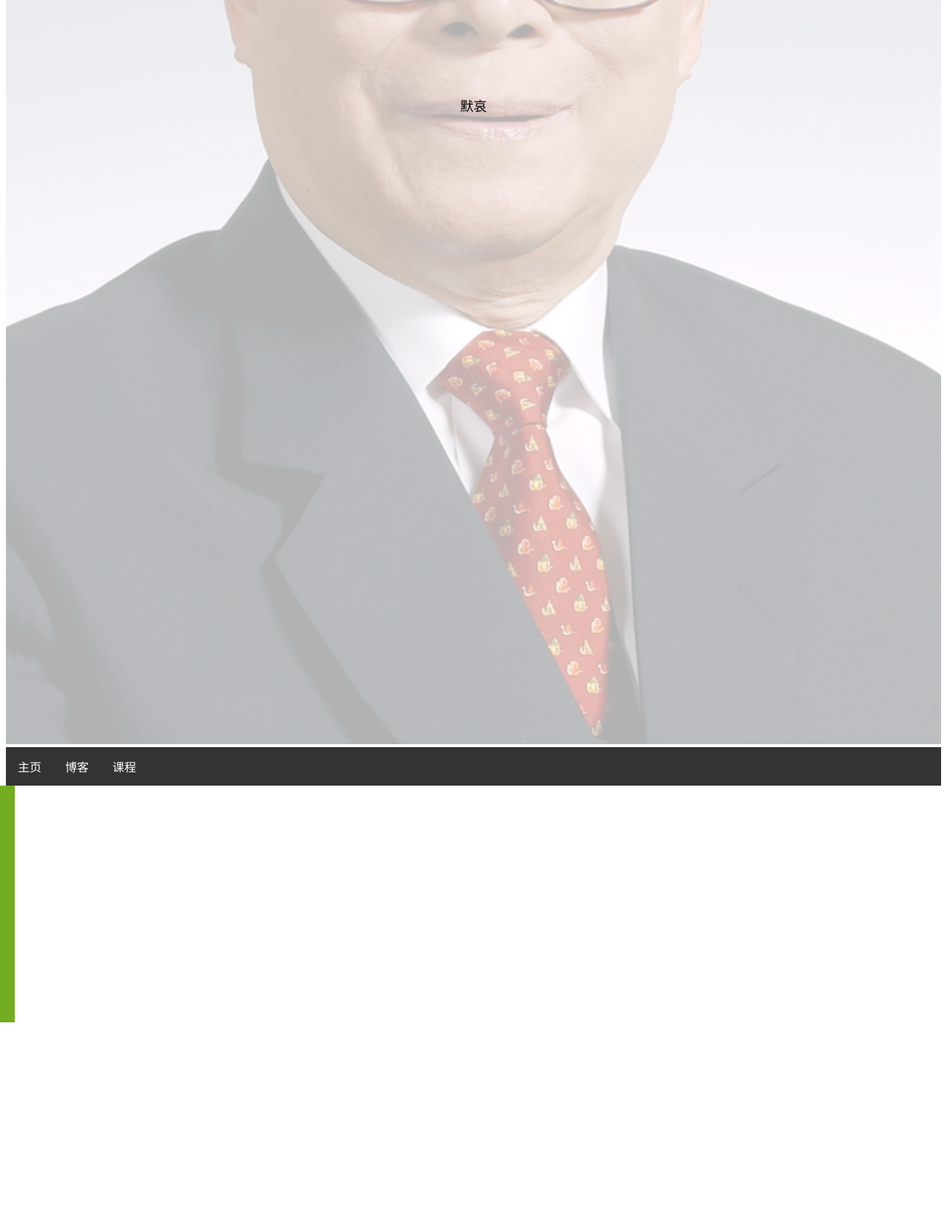
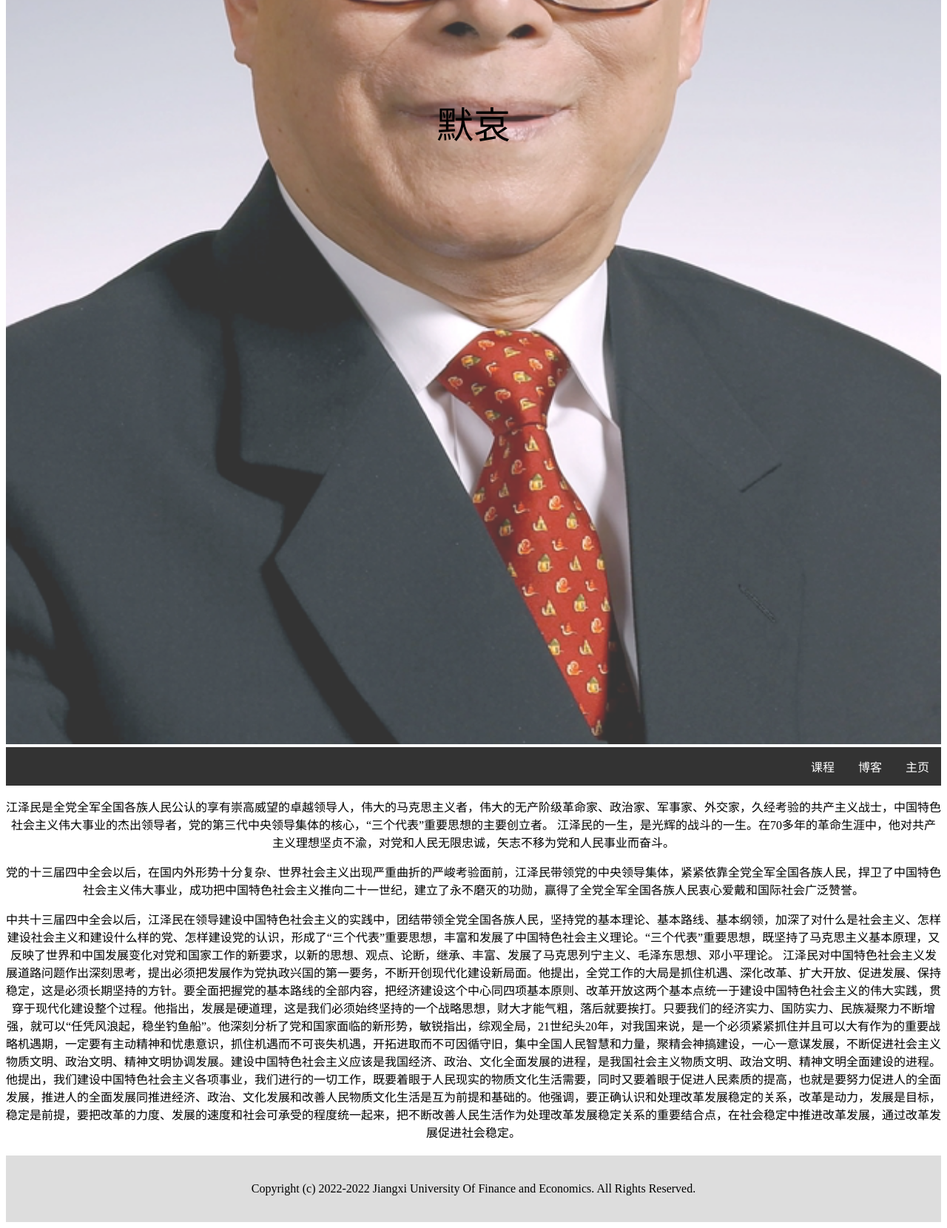
Before and after one commit to Wisdomli05/hw3, a plain HTML site: page index.html in a window 1280 px wide. Shown: the part 760-2420 px from the top of the page at 74% size. Before the commit the page ends 1830 px from the top, so only its background shows below. Drawn offline with Linux system fonts and the light colour scheme.

Commit message:
Update index.html

```diff
--- a/index.html
+++ b/index.html
@@ -1,9 +1,13 @@
 <!DOCTYPE html>
 <html>
+
 <head>
-    <meta charset="utf-8"/>
+    <meta charset="utf-8" />
     <style>
-    .container {
+        body{
+            text-align: center;
+        }
+        .header {
             position: relative;
         }
 
@@ -12,13 +16,13 @@
             top: 50%;
             width: 100%;
             text-align: center;
-  font-size: 18px;
+            font-size: 50px;
         }
 
         img {
             width: 100%;
-  height: auto;
-  opacity: 0.3;
+            height: 10%;
+            opacity: 0.8;
         }
 
         ul {
@@ -30,10 +34,11 @@ ul {
         }
 
         li {
-  float: left;
+            float: right;
         }
 
-li a, .dropbtn {
+        li a,
+        .dropbtn {
             display: inline-block;
             color: white;
             text-align: center;
@@ -41,7 +46,8 @@ li a, .dropbtn {
             text-decoration: none;
         }
 
-li a:hover, .dropdown:hover .dropbtn {
+        li a:hover,
+        .dropdown:hover .dropbtn {
             background-color: red;
         }
 
@@ -54,7 +60,7 @@ li.dropdown {
             position: absolute;
             background-color: #f9f9f9;
             min-width: 160px;
-  box-shadow: 0px 8px 16px 0px rgba(0,0,0,0.2);
+            box-shadow: 0px 8px 16px 0px rgba(0, 0, 0, 0.2);
             z-index: 1;
         }
 
@@ -66,39 +72,81 @@ li.dropdown {
             text-align: left;
         }
 
-.dropdown-content a:hover {background-color: #f1f1f1;}
+        .dropdown-content a:hover {
+            background-color: #f1f1f1;
+        }
 
         .dropdown:hover .dropdown-content {
             display: block;
         }
-div.fixed {
+
+        .footer {
+            padding: 20px;
+            text-align: center;
+            background: #ddd;
+            margin-top: 20px;
+        }
+
+        .box {
             position: fixed;
-  left: 0;
-  height: 300px;
-  border: 10px solid #73AD21;
+            left: 0px;
+            top:0%
+        }
+
+        span {
+            display: block;
+            font-size: 50px;
+        }
+        a{
+            text-decoration: none
         }
     </style>
 </head>
+
 <body>
-
-<header>
-    <div class="container">
-        <img src="91529822720e0cf3d7ca42c4e413e51fbe096b637ccc.png" alt="W3School" width="800" height="450">
+    <div class="header">
+        <img src="91529822720e0cf3d7ca42c4e413e51fbe096b637ccc.png">
         <div class="center">默哀</div>
+    </div>
     </div>
     <ul>
         <li><a href="https://code.visualstudio.com/">主页</a></li>
-  <li><a href=https://www.cnblogs.com/>博客</a></li>
+        <li><a href=https://www.cnblogs.com />博客</a></li>
         <li class="dropdown">
             <a href="javascript:void(0)" class="dropbtn">课程</a>
             <div class="dropdown-content">
-      <a href=https://mooc2-ans.chaoxing.com/mycourse/stu?courseid=229277919&clazzid=65043756&cpi=266051950&enc=3e158257e5134fefcfad4c3bb9d35342&t=1669811409538&pageHeader=0&v=2>Web开发基础</a>
-      <a href=https://mooc2-ans.chaoxing.com/mycourse/stu?courseid=229263646&clazzid=65012408&cpi=266051950&enc=f0af0342c87489dfaabab5e879c60c4e&t=1669811462993&pageHeader=0&v=2>微积分</a>
-      <a href=https://mooc2-ans.chaoxing.com/mycourse/stu?courseid=229192954&clazzid=64857167&cpi=266051950&enc=be6d3afe6ae5f381f74329c2dfd2d5f4&t=1669811584030&pageHeader=0&v=2>C语言程序设计</a>
+                <a
+                    href=https://mooc2-ans.chaoxing.com/mycourse/stu?courseid=229277919&clazzid=65043756&cpi=266051950&enc=3e158257e5134fefcfad4c3bb9d35342&t=1669811409538&pageHeader=0&v=2>Web开发基础</a>
+                <a
+                    href=https://mooc2-ans.chaoxing.com/mycourse/stu?courseid=229263646&clazzid=65012408&cpi=266051950&enc=f0af0342c87489dfaabab5e879c60c4e&t=1669811462993&pageHeader=0&v=2>微积分</a>
+                <a
+                    href=https://mooc2-ans.chaoxing.com/mycourse/stu?courseid=229192954&clazzid=64857167&cpi=266051950&enc=be6d3afe6ae5f381f74329c2dfd2d5f4&t=1669811584030&pageHeader=0&v=2>C语言程序设计</a>
             </div>
         </li>
     </ul>
-</header>
-<div class="fixed"></div>
+    <p> 江泽民是全党全军全国各族人民公认的享有崇高威望的卓越领导人，伟大的马克思主义者，伟大的无产阶级革命家、政治家、军事家、外交家，久经考验的共产主义战士，中国特色社会主义伟大事业的杰出领导者，党的第三代中央领导集体的核心，“三个代表”重要思想的主要创立者。
+
+        江泽民的一生，是光辉的战斗的一生。在70多年的革命生涯中，他对共产主义理想坚贞不渝，对党和人民无限忠诚，矢志不移为党和人民事业而奋斗。
+
+    <p>党的十三届四中全会以后，在国内外形势十分复杂、世界社会主义出现严重曲折的严峻考验面前，江泽民带领党的中央领导集体，紧紧依靠全党全军全国各族人民，捍卫了中国特色社会主义伟大事业，成功把中国特色社会主义推向二十一世纪，建立了永不磨灭的功勋，赢得了全党全军全国各族人民衷心爱戴和国际社会广泛赞誉。
+    </p>
+
+
+
+    <p>中共十三届四中全会以后，江泽民在领导建设中国特色社会主义的实践中，团结带领全党全国各族人民，坚持党的基本理论、基本路线、基本纲领，加深了对什么是社会主义、怎样建设社会主义和建设什么样的党、怎样建设党的认识，形成了“三个代表”重要思想，丰富和发展了中国特色社会主义理论。“三个代表”重要思想，既坚持了马克思主义基本原理，又反映了世界和中国发展变化对党和国家工作的新要求，以新的思想、观点、论断，继承、丰富、发展了马克思列宁主义、毛泽东思想、邓小平理论。
+
+        江泽民对中国特色社会主义发展道路问题作出深刻思考，提出必须把发展作为党执政兴国的第一要务，不断开创现代化建设新局面。他提出，全党工作的大局是抓住机遇、深化改革、扩大开放、促进发展、保持稳定，这是必须长期坚持的方针。要全面把握党的基本路线的全部内容，把经济建设这个中心同四项基本原则、改革开放这两个基本点统一于建设中国特色社会主义的伟大实践，贯穿于现代化建设整个过程。他指出，发展是硬道理，这是我们必须始终坚持的一个战略思想，财大才能气粗，落后就要挨打。只要我们的经济实力、国防实力、民族凝聚力不断增强，就可以“任凭风浪起，稳坐钓鱼船”。他深刻分析了党和国家面临的新形势，敏锐指出，综观全局，21世纪头20年，对我国来说，是一个必须紧紧抓住并且可以大有作为的重要战略机遇期，一定要有主动精神和忧患意识，抓住机遇而不可丧失机遇，开拓进取而不可因循守旧，集中全国人民智慧和力量，聚精会神搞建设，一心一意谋发展，不断促进社会主义物质文明、政治文明、精神文明协调发展。建设中国特色社会主义应该是我国经济、政治、文化全面发展的进程，是我国社会主义物质文明、政治文明、精神文明全面建设的进程。他提出，我们建设中国特色社会主义各项事业，我们进行的一切工作，既要着眼于人民现实的物质文化生活需要，同时又要着眼于促进人民素质的提高，也就是要努力促进人的全面发展，推进人的全面发展同推进经济、政治、文化发展和改善人民物质文化生活是互为前提和基础的。他强调，要正确认识和处理改革发展稳定的关系，改革是动力，发展是目标，稳定是前提，要把改革的力度、发展的速度和社会可承受的程度统一起来，把不断改善人民生活作为处理改革发展稳定关系的重要结合点，在社会稳定中推进改革发展，通过改革发展促进社会稳定。
+    </p>
+    <div class="box">
+        <div class="a">
+            <a href=http://news.enorth.com.cn/system/2002/06/22/000357089.shtml><span>生平简介</span></a>
+            <a href=https://www.chinacourt.org/article/detail/2022/12/id/7048049.shtml><span>生平相片</span></a>
+            <a href=https://wm.jschina.com.cn/wmwyw/202212/t20221203_7770843.shtml><span>光辉事迹</span></a>
+    </div>
+    </div>
+    <div class="footer">
+        <p>Copyright (c) 2022-2022 Jiangxi University Of Finance and Economics. All Rights Reserved.</p>
+    </div>
 </body>
+
 </html>
```
Lines whose indentation alone changed are shown as unchanged.
